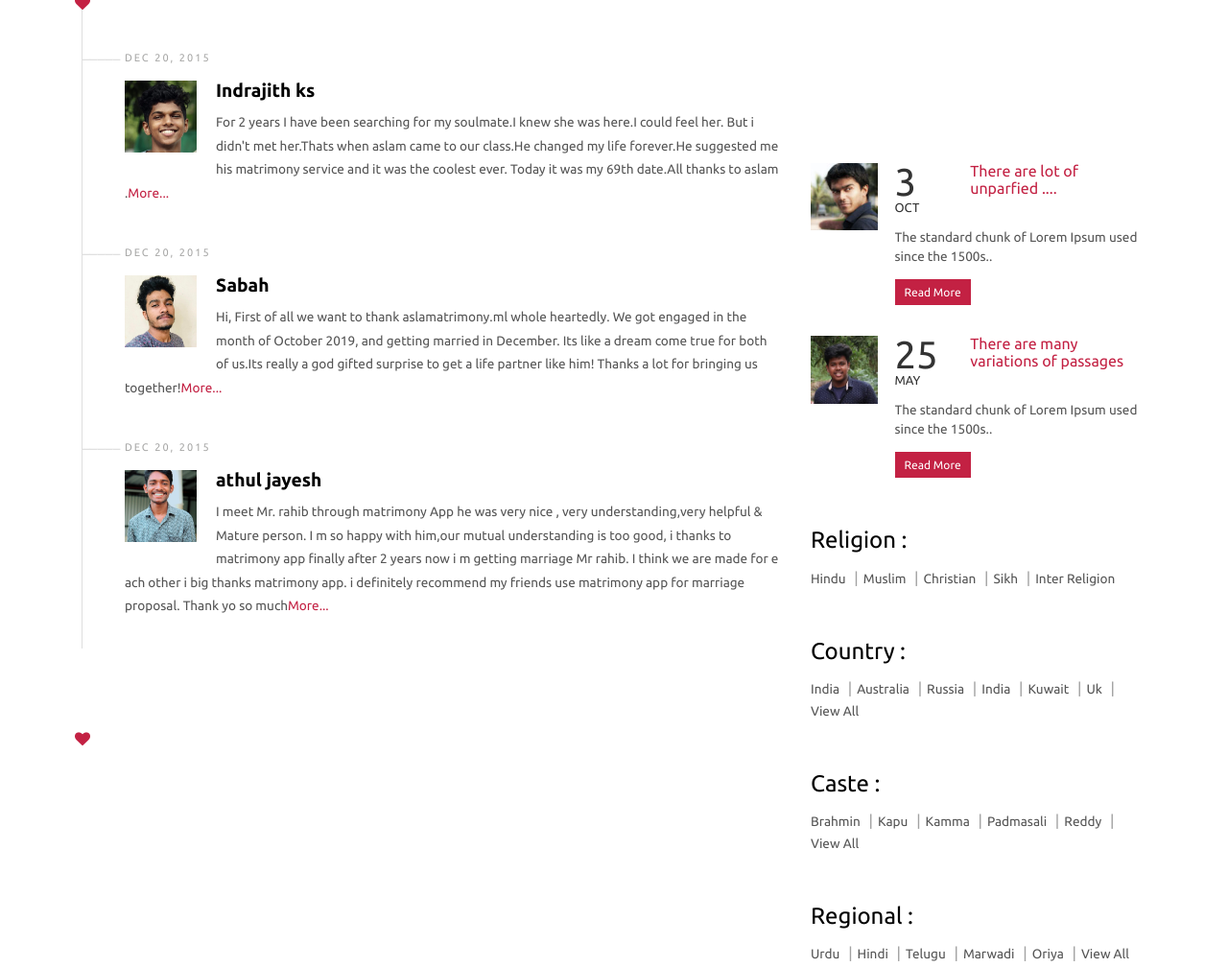
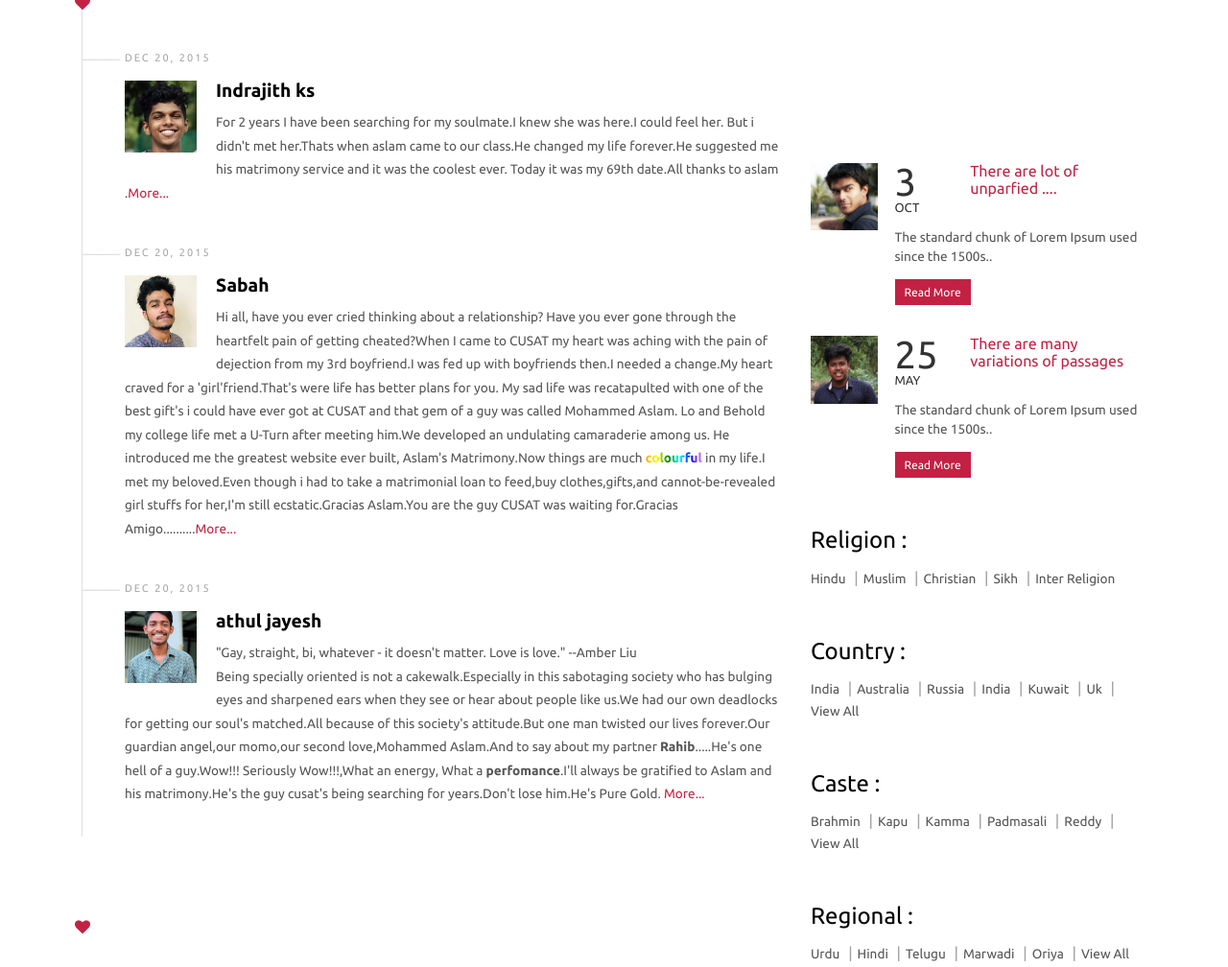
Before and after one commit to kiranmurali93/aslammatrimony, a plain HTML site: page index.html in a window 1280 px wide. Shown: the part 1418-2426 px from the top of the page at 96% size. Drawn offline with nearby package versions, Linux system fonts and the light colour scheme; files whose address does not match are found by name.

Commit message:
updated index.html

```diff
--- a/css/style.css
+++ b/css/style.css
@@ -12,6 +12,17 @@ html, body{
 	font-family: 'Ubuntu', sans-serif;
 	font-size: 100%;
     background:#fff;
+}
+.rainbow{
+    background: red; /* For browsers that do not support gradients */
+    background: -webkit-linear-gradient(left, orange , yellow, green, cyan, blue, violet); /* For Safari 5.1 to 6.0 */
+    background: -o-linear-gradient(right, orange, yellow, green, cyan, blue, violet); /* For Opera 11.1 to 12.0 */
+    background: -moz-linear-gradient(right, orange, yellow, green, cyan, blue, violet); /* For Firefox 3.6 to 15 */
+    background: linear-gradient(to right, orange , yellow, green, cyan, blue, violet); /* Standard syntax (must be last) */
+    background-clip: text;
+    -moz-background-clip: text;
+    -webkit-background-clip: text;
+  -webkit-text-fill-color: transparent;
 }
 body a{
 	transition:0.5s all;
--- a/index.html
+++ b/index.html
@@ -297,10 +297,7 @@ $(document).ready(function(){
 					    </figure>
 						<div class="suceess_story-content-info">
 				        	<h4><a href="404.html">Sabah</a></h4>
-				        	<p>Hi, First of all we want to thank aslamatrimony.ml whole heartedly. We got engaged in the
-								month of October 2019, and getting married in December. Its like a dream come true for both of us.Its really a
-								 god gifted surprise to get a life partner like him! Thanks a
-								 lot for bringing us together!<a href="404.html">More...</a></p>
+				        	<p>Hi all, have you ever cried thinking about a relationship? Have you ever gone through the heartfelt pain of getting cheated?When I came to CUSAT my heart was aching with the pain of dejection from my 3rd boyfriend.I was fed up with boyfriends then.I needed a change.My heart craved for a 'girl'friend.That's were life has better plans for you. My sad life was recatapulted with one of the best gift's i could have ever got at CUSAT and that gem of a guy was called Mohammed Aslam. Lo and Behold my college life met a U-Turn after meeting him.We developed an undulating camaraderie among us. He introduced me the greatest website ever built, Aslam's Matrimony.Now things are much <strong class="rainbow">colourful</strong> in my life.I met my beloved.Even though i had to take a matrimonial loan to feed,buy clothes,gifts,and cannot-be-revealed girl stuffs for her,I'm still ecstatic.Gracias Aslam.You are the guy CUSAT was waiting for.Gracias Amigo..........<a href="404.html">More...</a></p>
 				        </div>
 				    </div>
 				</li>
@@ -314,10 +311,8 @@ $(document).ready(function(){
 					    </figure>
 						<div class="suceess_story-content-info">
 				        	<h4><a href="404.html">athul jayesh</a></h4>
-				        	<p>I meet Mr. rahib through matrimony App he was very nice , very understanding,very helpful & Mature person. I m so happy  with
-								 him,our mutual understanding is too good, i thanks to matrimony app finally after 2 years now i m getting marriage Mr rahib.
-								 I think we are made for e
-								ach other i big thanks matrimony app. i definitely recommend my friends use matrimony app for marriage proposal. Thank yo so much<a href="404.html">More...</a></p>
+				        	<p>"Gay, straight, bi, whatever - it doesn't matter. Love is love." --Amber Liu<br> Being specially oriented is not a cakewalk.Especially in this sabotaging society who has bulging eyes and sharpened ears when they see or hear about people like us.We had our own deadlocks for getting our soul's matched.All because of this society's attitude.But one man twisted our lives forever.Our guardian angel,our momo,our second love,Mohammed Aslam.And to say about my partner <strong>Rahib</strong>.....He's one hell of a guy.Wow!!! Seriously Wow!!!,What an energy, What a <strong>perfomance</strong>.I'll always be gratified to Aslam and his matrimony.He's the guy cusat's being searching for years.Don't lose him.He's Pure Gold.
+							 <a href="404.html">More...</a></p>
 				        </div>
 				    </div>
 				</li>
```
